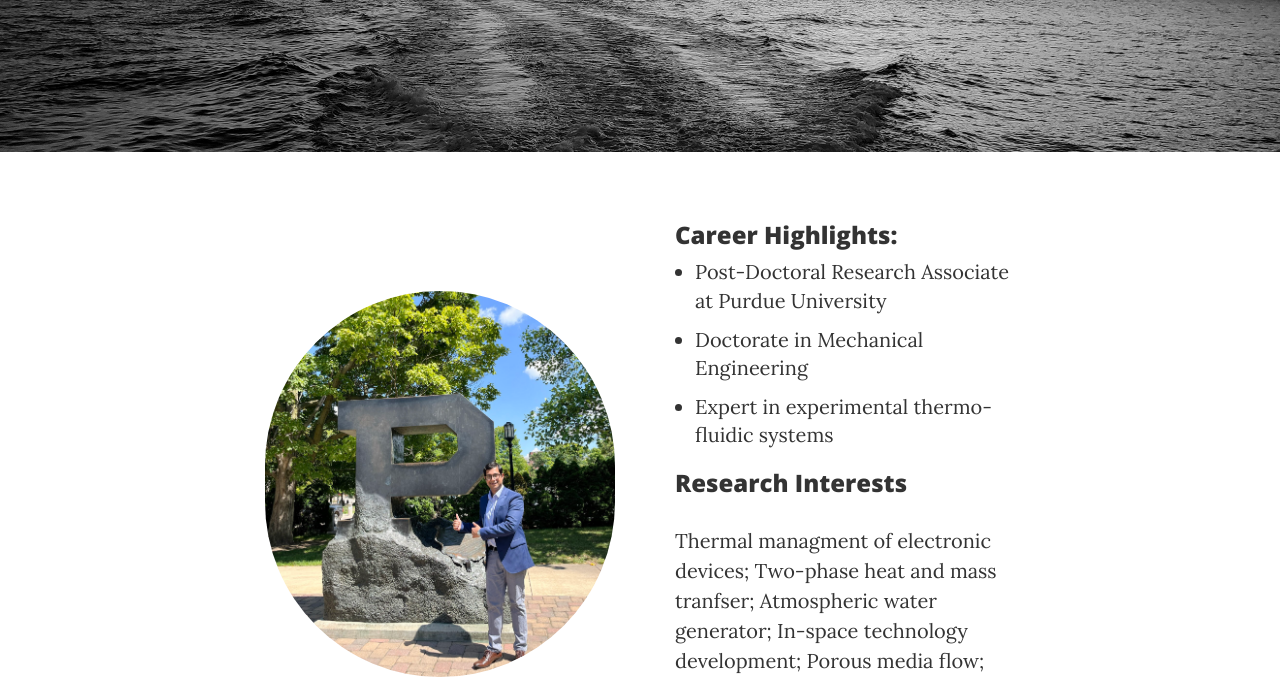
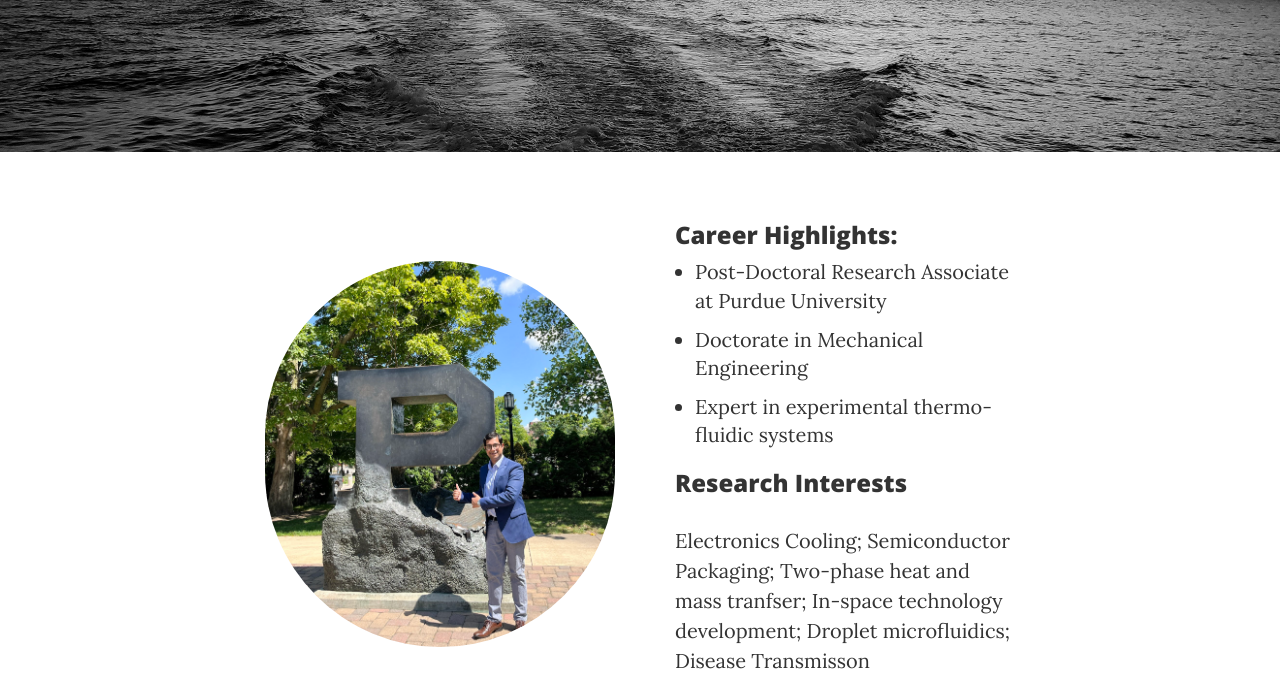
Before and after one commit to bhaskarjyoti-sarma/bhaskarjyoti-sarma.github.io, a website: page index.html in a window 1280 px wide. Shown: the part 270-950 px from the top of the page. Drawn offline with nearby package versions, Linux system fonts and the light colour scheme; files whose address does not match are found by name.

Commit message:
Update index.html

```diff
--- a/index.html
+++ b/index.html
@@ -110,7 +110,7 @@
             <li>Expert in experimental thermo-fluidic systems</a></li>
           </ul>
   	  <h3>Research Interests</h3>
-          <p>Thermal managment of electronic devices; Two-phase heat and mass tranfser; Atmospheric water generator; In-space technology development; Porous media flow; Droplet microfluidics; Surface Wettability; Disease Transmission</p>
+          <p>Electronics Cooling; Semiconductor Packaging; Two-phase heat and mass tranfser; In-space technology development; Droplet microfluidics; Disease Transmisson</p>
 
         </div>
       </div>
```
